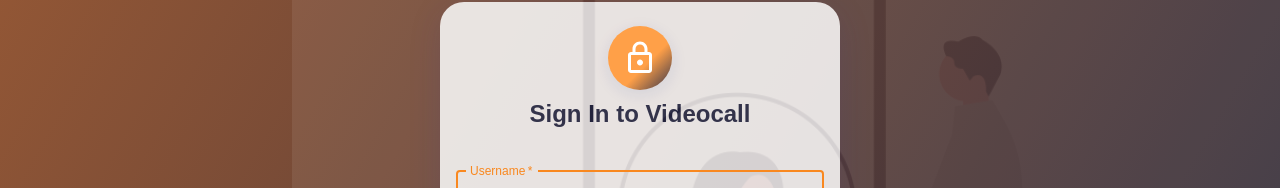
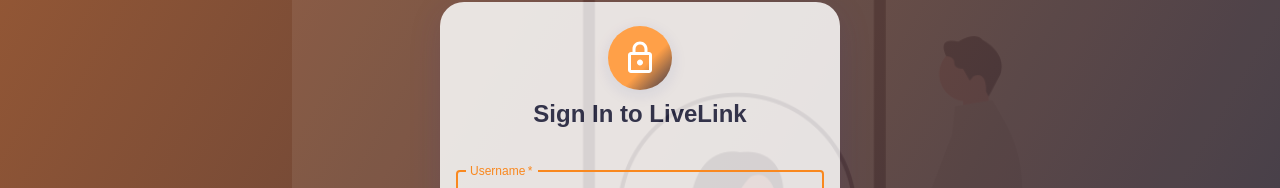
Before and after one commit to sumitraiup55/Videocall, a React (Create React App) app in the folder frontend/: page /auth in a window 1280 px wide. Shown: the part 168-356 px from the top of the page. Built offline with nearby package versions, Linux system fonts and the light colour scheme.

Commit message:
Update authentication page UI and name logic

```diff
--- a/frontend/src/pages/authentication.jsx
+++ b/frontend/src/pages/authentication.jsx
@@ -113,7 +113,7 @@
               <LockOutlinedIcon sx={{ color: '#fff', fontSize: 36 }} />
             </Box>
             <Typography variant="h5" fontWeight={700} color="secondary.main" gutterBottom>
-              {formState === 0 ? 'Sign In to Videocall' : 'Create your account'}
+              {formState === 0 ? 'Sign In to LiveLink' : 'Create your account'}
             </Typography>
           </Box>
           <Box component="form" noValidate sx={{ width: '100%' }}>
```
